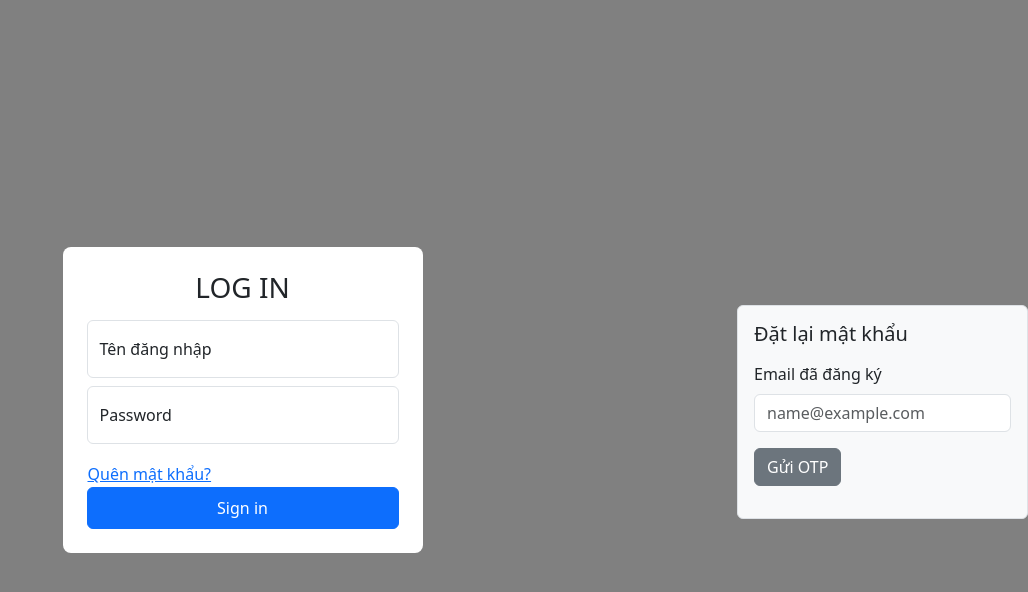
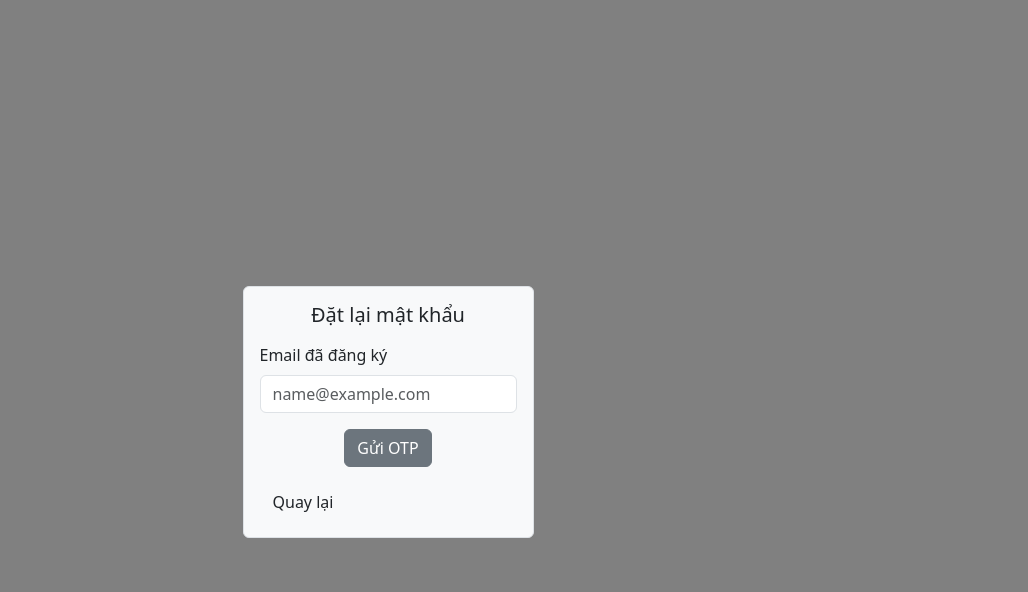
Before and after one commit to manhcopc/PBL4_frontend, a React (Vite) app: page /login in a window 1280 px wide. Both pictures are taken after a click on the button "Quên mật khẩu?". Shown: the top 592 px of the page, without its empty margins (252-1280 px from the left). Built offline with nearby package versions, Linux system fonts and the light colour scheme.

Commit message:
Done to fix displaying reset

```diff
--- a/src/pages/Login/Login.jsx
+++ b/src/pages/Login/Login.jsx
@@ -157,6 +157,7 @@ export default function Login() {
       }}
       className="d-flex form-signin w-100 m-auto"
     >
+      {!showResetForm && (
         <form
           className="w-50 m-auto"
           style={{
@@ -222,21 +223,11 @@ export default function Login() {
             {isSubmitting ? "Đang đăng nhập..." : "Sign in"}
           </button>
         </form>
-      <div className="text-center mt-3">
-        {/* <button
-          type="button"
-          className="btn btn-link p-0"
-          onClick={() => {
-            setShowResetForm((prev) => !prev);
-            setResetMessage({ type: "", text: "" });
-          }}
-        >
-          Quên mật khẩu?
-        </button> */}
-      </div>
+      )}
+
       {showResetForm && (
         <div className="mt-4 border rounded p-3 bg-light">
-          <h5 className="mb-3">Đặt lại mật khẩu</h5>
+          <h5 className="mb-3 text-center">Đặt lại mật khẩu</h5>
           <Form.Group className="mb-3">
             <Form.Label>Email đã đăng ký</Form.Label>
             <Form.Control
@@ -250,7 +241,7 @@ export default function Login() {
           </Form.Group>
           <div className="d-flex gap-2 mb-3">
             <Button
-              variant="secondary"
+              variant="secondary mx-auto"
               type="button"
               onClick={handleSendOtp}
               disabled={isSendingOtp}
@@ -308,6 +299,17 @@ export default function Login() {
               {resetMessage.text}
             </div>
           )}
+          <div className="d-flex align-item-center">
+            <Button
+              onClick={() => {
+                setShowResetForm(false);
+              }}
+              variant="transparent text-center align-item-center"
+              style={{ textColor: "red" }}
+            >
+              Quay lại
+            </Button>
+          </div>
         </div>
       )}
     </main>
```
Lines whose indentation alone changed are shown as unchanged.
